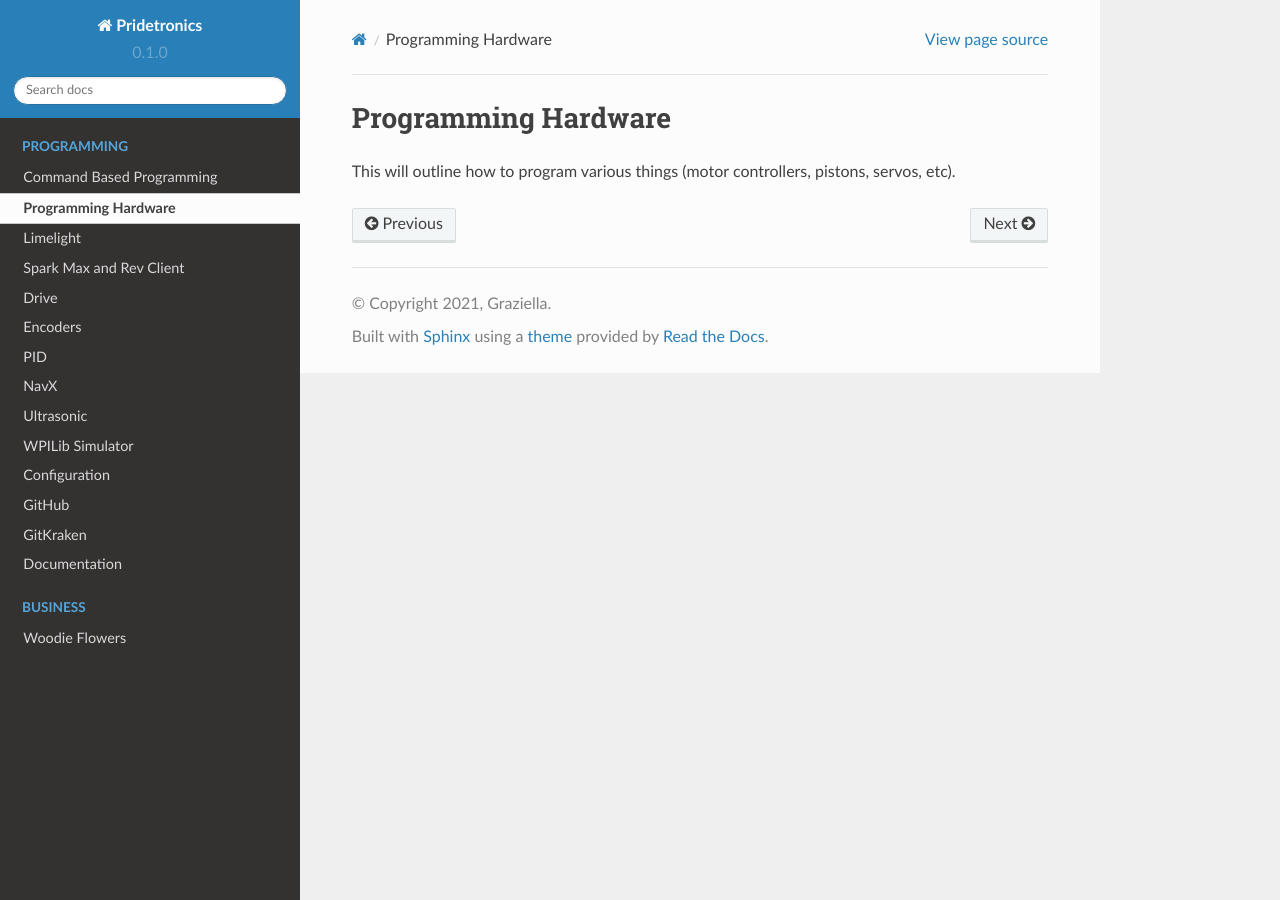
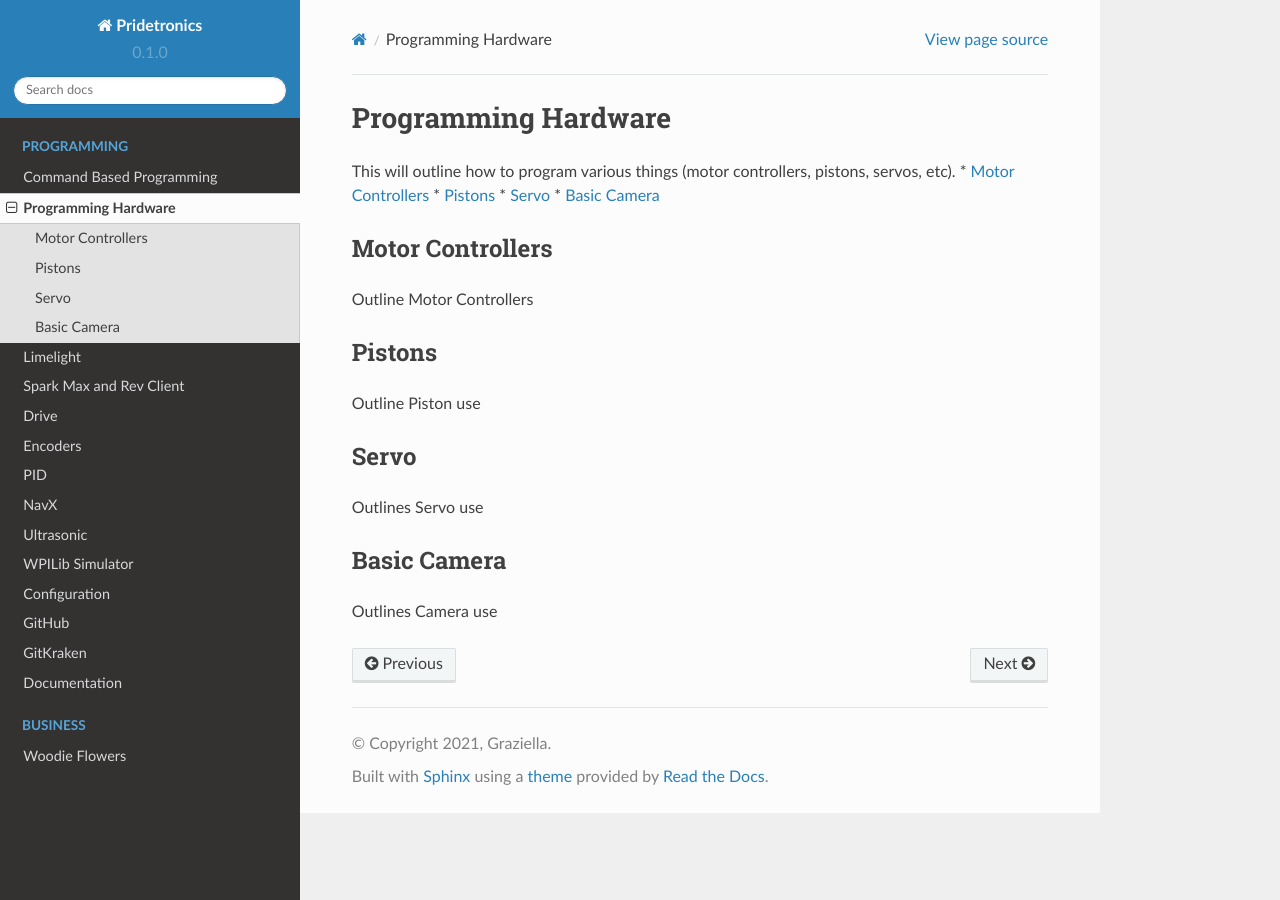
Before and after one commit to KaterinaDeeter/3853-Documentation, a Sphinx documentation site: the page built from docs/source/hardware.rst, in a window 1280 px wide. Built offline with Sphinx 7.4.7 and the Read the Docs theme 2.0.0, drawn with Linux system fonts in a browser that asks for light colours.

Commit message:
Added subheaders to hardware.rst

```diff
--- a/docs/source/hardware.rst
+++ b/docs/source/hardware.rst
@@ -1,4 +1,33 @@
 Programming Hardware
 ====================
+This will outline how to program various things (motor controllers, pistons, servos, etc).
+* :ref:`motorcontrollers`
+* :ref:`pistons`
+* :ref:`servo`
+* :ref:`basiccamera`
 
-This will outline how to program various things (motor controllers, pistons, servos, etc).
+.. _motorcontrollers:
+
+Motor Controllers
+~~~~~~~~~~~~~~~~~
+Outline Motor Controllers
+
+.. _pistons:
+
+Pistons
+~~~~~~~
+Outline Piston use
+
+.. _servo:
+
+Servo
+~~~~~
+
+Outlines Servo use
+
+.. _basiccamera:
+
+Basic Camera
+~~~~~~~~~~~~
+
+Outlines Camera use
```
